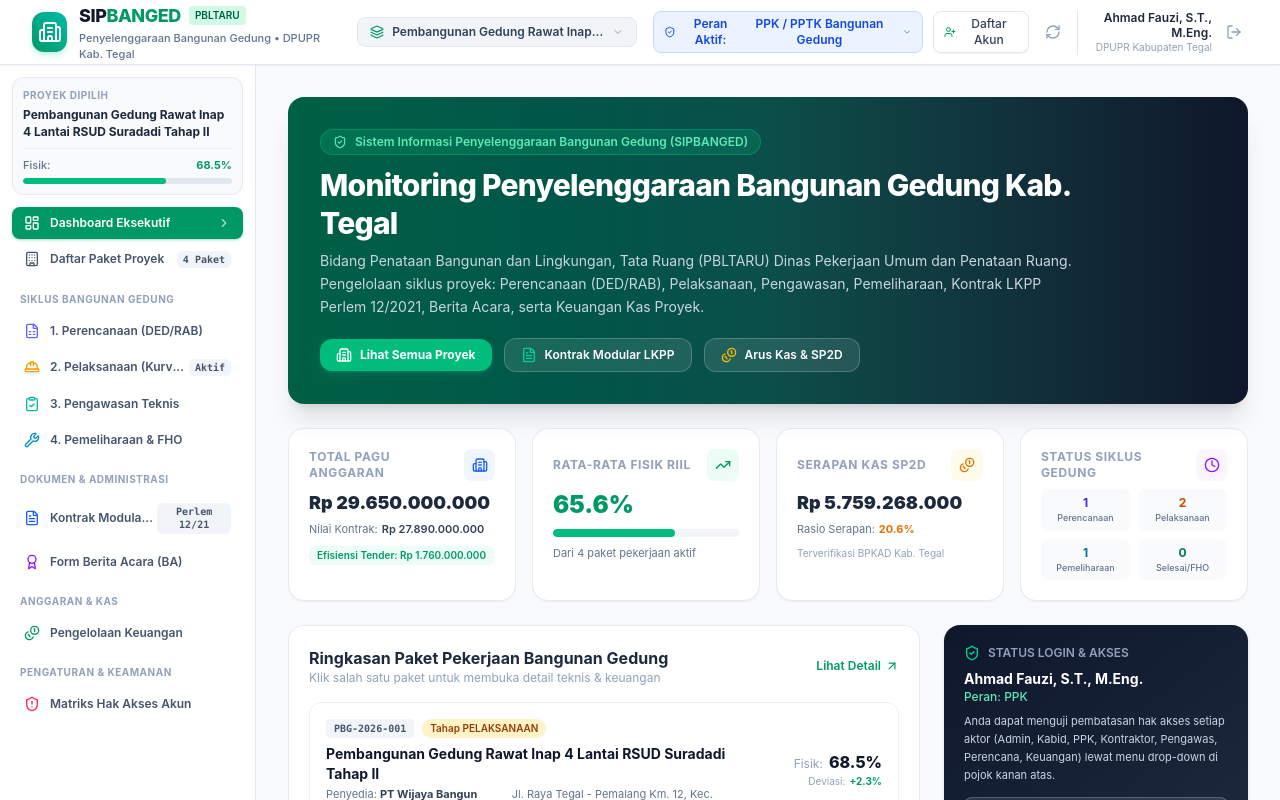
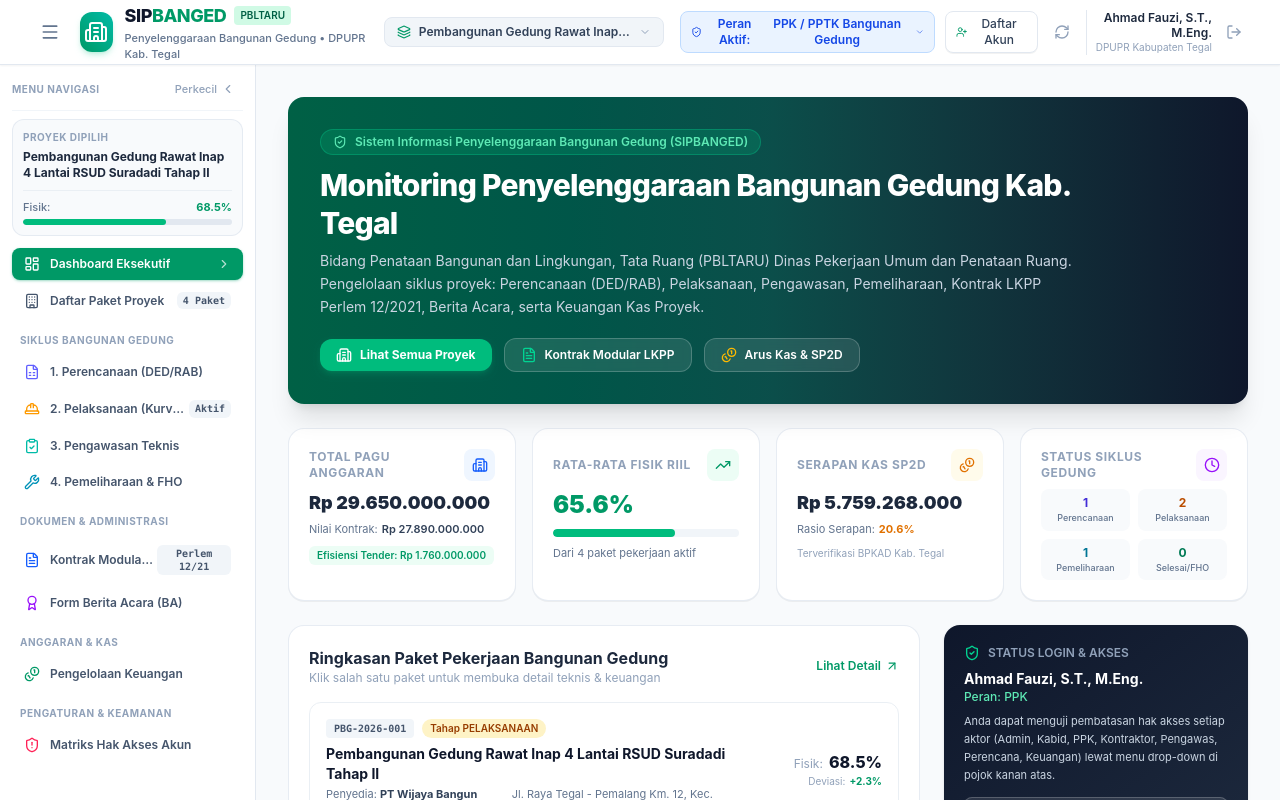
Before and after one commit to sukmaaji002/SIPBANGED, a React (Vite) app: page / in a window 1280 px wide. Shown: the top 800 px of the page. Built offline with nearby package versions, Linux system fonts and the light colour scheme.

Commit message:
Add collapsible sidebar toggle with smooth expand/collapse

```diff
--- a/src/App.tsx
+++ b/src/App.tsx
@@ -19,6 +19,17 @@ const MainApp: React.FC = () => {
   const [activeTab, setActiveTab] = useState<ActiveTab>('dashboard');
   const [isRegisterOpen, setIsRegisterOpen] = useState(false);
   const [isUserManagementOpen, setIsUserManagementOpen] = useState(false);
+  const [isSidebarCollapsed, setIsSidebarCollapsed] = useState(() => {
+    return localStorage.getItem('sipbanged_sidebar_collapsed') === 'true';
+  });
+
+  const toggleSidebar = () => {
+    setIsSidebarCollapsed(prev => {
+      const next = !prev;
+      localStorage.setItem('sipbanged_sidebar_collapsed', String(next));
+      return next;
+    });
+  };
 
   const renderContent = () => {
     switch (activeTab) {
@@ -53,13 +64,20 @@ const MainApp: React.FC = () => {
       <Navbar
         onOpenRegister={() => setIsRegisterOpen(true)}
         onOpenUserManagement={() => setIsUserManagementOpen(true)}
+        isSidebarCollapsed={isSidebarCollapsed}
+        onToggleSidebar={toggleSidebar}
       />
 
       {/* Main Layout */}
-      <div className="flex-1 flex max-w-7xl w-full mx-auto">
-        <Sidebar activeTab={activeTab} setActiveTab={setActiveTab} />
+      <div className="flex-1 flex w-full max-w-[1600px] mx-auto">
+        <Sidebar
+          activeTab={activeTab}
+          setActiveTab={setActiveTab}
+          isCollapsed={isSidebarCollapsed}
+          onToggleCollapse={toggleSidebar}
+        />
 
-        <main className="flex-1 p-4 sm:p-6 lg:p-8 min-w-0 overflow-y-auto">
+        <main className="flex-1 p-4 sm:p-6 lg:p-8 min-w-0 overflow-y-auto transition-all duration-300">
           {renderContent()}
         </main>
       </div>
--- a/src/components/layout/Navbar.tsx
+++ b/src/components/layout/Navbar.tsx
@@ -10,17 +10,22 @@ import {
   ChevronDown,
   Layers,
   RefreshCw,
-  UserPlus
+  UserPlus,
+  Menu
 } from 'lucide-react';
 
 interface NavbarProps {
   onOpenRegister: () => void;
   onOpenUserManagement: () => void;
+  onToggleSidebar?: () => void;
+  isSidebarCollapsed?: boolean;
 }
 
 export const Navbar: React.FC<NavbarProps> = ({
   onOpenRegister,
-  onOpenUserManagement
+  onOpenUserManagement,
+  onToggleSidebar,
+  isSidebarCollapsed
 }) => {
   const {
     currentUser,
@@ -50,11 +55,21 @@ export const Navbar: React.FC<NavbarProps> = ({
 
   return (
     <header className="sticky top-0 z-40 bg-white/95 backdrop-blur-md border-b border-slate-200 shadow-xs no-print">
-      <div className="max-w-7xl mx-auto px-4 sm:px-6 lg:px-8">
+      <div className="max-w-[1600px] mx-auto px-4 sm:px-6 lg:px-8">
         <div className="flex items-center justify-between h-16 gap-4">
 
           {/* Logo & Brand Title */}
           <div className="flex items-center gap-3">
+            {onToggleSidebar && (
+              <button
+                onClick={onToggleSidebar}
+                className="p-2 text-slate-500 hover:text-emerald-700 hover:bg-slate-100 rounded-lg transition-colors"
+                title={isSidebarCollapsed ? "Perbesar Menu (Expand)" : "Perkecil Menu (Collapse)"}
+                aria-label="Toggle Sidebar"
+              >
+                <Menu className="w-5 h-5" />
+              </button>
+            )}
             <div className="w-10 h-10 rounded-xl bg-gradient-to-tr from-emerald-600 to-teal-500 flex items-center justify-center text-white shadow-md shadow-emerald-500/20">
               <Building2 className="w-6 h-6" />
             </div>
--- a/src/components/layout/Sidebar.tsx
+++ b/src/components/layout/Sidebar.tsx
@@ -1,4 +1,4 @@
-import React from 'react';
+import React, { useState } from 'react';
 import { useApp } from '../../context/AppContext';
 import {
   LayoutDashboard,
@@ -11,7 +11,8 @@ import {
   Award,
   Coins,
   ShieldAlert,
-  ChevronRight
+  ChevronRight,
+  ChevronLeft
 } from 'lucide-react';
 
 export type ActiveTab =
@@ -29,10 +30,21 @@ export type ActiveTab =
 interface SidebarProps {
   activeTab: ActiveTab;
   setActiveTab: (tab: ActiveTab) => void;
+  isCollapsed?: boolean;
+  onToggleCollapse?: () => void;
 }
 
-export const Sidebar: React.FC<SidebarProps> = ({ activeTab, setActiveTab }) => {
-  const { currentUser, selectedProject } = useApp();
+export const Sidebar: React.FC<SidebarProps> = ({
+  activeTab,
+  setActiveTab,
+  isCollapsed: controlledCollapsed,
+  onToggleCollapse
+}) => {
+  const [internalCollapsed, setInternalCollapsed] = useState(false);
+  const isCollapsed = controlledCollapsed !== undefined ? controlledCollapsed : internalCollapsed;
+  const toggleCollapse = onToggleCollapse || (() => setInternalCollapsed(prev => !prev));
+
+  const { selectedProject } = useApp();
 
   const navItems: {
     id: ActiveTab;
@@ -44,12 +56,12 @@ export const Sidebar: React.FC<SidebarProps> = ({ activeTab, setActiveTab }) =>
     {
       id: 'dashboard',
       label: 'Dashboard Eksekutif',
-      icon: <LayoutDashboard className="w-4 h-4" />
+      icon: <LayoutDashboard className="w-4 h-4 flex-shrink-0" />
     },
     {
       id: 'projects',
       label: 'Daftar Paket Proyek',
-      icon: <Building className="w-4 h-4" />,
+      icon: <Building className="w-4 h-4 flex-shrink-0" />,
       badge: '4 Paket'
     },
     // SIKLUS 4 TAHAP
@@ -57,60 +69,109 @@ export const Sidebar: React.FC<SidebarProps> = ({ activeTab, setActiveTab }) =>
       id: 'perencanaan',
       label: '1. Perencanaan (DED/RAB)',
       category: 'Siklus Bangunan Gedung',
-      icon: <FileSpreadsheet className="w-4 h-4 text-indigo-500" />
+      icon: <FileSpreadsheet className="w-4 h-4 flex-shrink-0 text-indigo-500" />
     },
     {
       id: 'pelaksanaan',
       label: '2. Pelaksanaan (Kurva S)',
-      icon: <HardHat className="w-4 h-4 text-amber-500" />,
+      icon: <HardHat className="w-4 h-4 flex-shrink-0 text-amber-500" />,
       badge: selectedProject?.stage === 'pelaksanaan' ? 'Aktif' : undefined
     },
     {
       id: 'pengawasan',
       label: '3. Pengawasan Teknis',
-      icon: <ClipboardCheck className="w-4 h-4 text-teal-500" />
+      icon: <ClipboardCheck className="w-4 h-4 flex-shrink-0 text-teal-500" />
     },
     {
       id: 'pemeliharaan',
       label: '4. Pemeliharaan & FHO',
-      icon: <Wrench className="w-4 h-4 text-cyan-600" />
+      icon: <Wrench className="w-4 h-4 flex-shrink-0 text-cyan-600" />
     },
     // DOKUMEN & KONTRAK
     {
       id: 'kontrak',
       label: 'Kontrak Modular LKPP',
       category: 'Dokumen & Administrasi',
-      icon: <FileText className="w-4 h-4 text-blue-600" />,
+      icon: <FileText className="w-4 h-4 flex-shrink-0 text-blue-600" />,
       badge: 'Perlem 12/21'
     },
     {
       id: 'berita-acara',
       label: 'Form Berita Acara (BA)',
-      icon: <Award className="w-4 h-4 text-purple-600" />
+      icon: <Award className="w-4 h-4 flex-shrink-0 text-purple-600" />
     },
     // KEUANGAN
     {
       id: 'keuangan',
       label: 'Pengelolaan Keuangan',
       category: 'Anggaran & Kas',
-      icon: <Coins className="w-4 h-4 text-emerald-600" />
+      icon: <Coins className="w-4 h-4 flex-shrink-0 text-emerald-600" />
     },
     // RBAC
     {
       id: 'rbac-matrix',
       label: 'Matriks Hak Akses Akun',
       category: 'Pengaturan & Keamanan',
-      icon: <ShieldAlert className="w-4 h-4 text-rose-500" />
+      icon: <ShieldAlert className="w-4 h-4 flex-shrink-0 text-rose-500" />
     }
   ];
 
   let currentCategory = '';
 
   return (
-    <aside className="w-64 bg-white border-r border-slate-200 flex flex-col flex-shrink-0 min-h-[calc(100vh-4rem)] p-3 no-print">
+    <aside
+      className={`${
+        isCollapsed ? 'w-16 p-2' : 'w-64 p-3'
+      } bg-white border-r border-slate-200 flex flex-col flex-shrink-0 min-h-[calc(100vh-4rem)] transition-all duration-300 ease-in-out no-print select-none`}
+    >
+      {/* Top Header Toggle Button */}
+      <div className={`flex items-center ${isCollapsed ? 'justify-center' : 'justify-between'} pb-2 mb-2 border-b border-slate-100`}>
+        {!isCollapsed && (
+          <span className="text-[10px] font-bold text-slate-400 uppercase tracking-wider">
+            Menu Navigasi
+          </span>
+        )}
+        <button
+          onClick={toggleCollapse}
+          title={isCollapsed ? "Perbesar Menu (Expand)" : "Perkecil Menu (Collapse)"}
+          className={`flex items-center gap-1 rounded-lg text-slate-400 hover:text-slate-700 hover:bg-slate-100 transition-colors ${
+            isCollapsed ? 'p-1.5 text-slate-500 hover:text-emerald-600 hover:bg-emerald-50' : 'px-2 py-1 text-[11px] font-medium'
+          }`}
+        >
+          {isCollapsed ? (
+            <ChevronRight className="w-4 h-4" />
+          ) : (
+            <>
+              <span>Perkecil</span>
+              <ChevronLeft className="w-3.5 h-3.5" />
+            </>
+          )}
+        </button>
+      </div>
 
       {/* Current Project Brief Badge */}
       {selectedProject && (
+        isCollapsed ? (
+          <div
+            className="mb-3 p-2 rounded-xl bg-slate-50 border border-slate-200/80 flex flex-col items-center justify-center cursor-pointer group relative hover:border-emerald-300 transition-colors"
+            title={`Proyek: ${selectedProject.nama} (Fisik: ${selectedProject.progresFisikRealisasi}%)`}
+          >
+            <div className="w-2 h-2 rounded-full bg-emerald-500 mb-1 animate-pulse" />
+            <span className="text-[10px] font-bold text-emerald-600">
+              {selectedProject.progresFisikRealisasi}%
+            </span>
+
+            {/* Floating Tooltip */}
+            <div className="absolute left-full ml-2 px-3 py-2 bg-slate-900 text-white text-xs rounded-xl shadow-xl whitespace-nowrap opacity-0 group-hover:opacity-100 pointer-events-none transition-all duration-200 z-50">
+              <div className="text-[10px] text-slate-400 font-bold uppercase tracking-wider">Proyek Dipilih</div>
+              <div className="font-semibold text-slate-100 max-w-[200px] truncate">{selectedProject.nama}</div>
+              <div className="flex items-center gap-1.5 mt-1 pt-1 border-t border-slate-800 text-[11px]">
+                <span className="text-slate-400">Realisasi Fisik:</span>
+                <span className="font-bold text-emerald-400">{selectedProject.progresFisikRealisasi}%</span>
+              </div>
+            </div>
+          </div>
+        ) : (
           <div className="mb-3 p-2.5 rounded-xl bg-slate-50 border border-slate-200/80">
             <div className="text-[10px] font-bold text-slate-400 uppercase tracking-wider mb-1">
               Proyek Dipilih
@@ -131,6 +192,7 @@ export const Sidebar: React.FC<SidebarProps> = ({ activeTab, setActiveTab }) =>
               ></div>
             </div>
           </div>
+        )
       )}
 
       {/* Nav List */}
@@ -142,6 +204,41 @@ export const Sidebar: React.FC<SidebarProps> = ({ activeTab, setActiveTab }) =>
           }
 
           const isActive = activeTab === item.id;
+
+          if (isCollapsed) {
+            return (
+              <React.Fragment key={item.id}>
+                {showCategory && <div className="my-2 border-t border-slate-100" />}
+                <button
+                  onClick={() => setActiveTab(item.id)}
+                  className={`w-full flex items-center justify-center p-2.5 rounded-lg transition-all relative group ${
+                    isActive
+                      ? 'bg-emerald-600 text-white shadow-sm shadow-emerald-600/30'
+                      : 'text-slate-600 hover:bg-slate-100 hover:text-slate-900'
+                  }`}
+                >
+                  <span className={isActive ? 'text-white' : ''}>{item.icon}</span>
+
+                  {/* Badge indicator dot if badge exists and not active */}
+                  {item.badge && !isActive && (
+                    <span className="absolute top-2 right-2 w-1.5 h-1.5 rounded-full bg-emerald-500" />
+                  )}
+
+                  {/* Floating tooltip */}
+                  <div className="absolute left-full ml-2 px-3 py-1.5 bg-slate-900 text-white text-xs font-medium rounded-lg shadow-xl whitespace-nowrap opacity-0 group-hover:opacity-100 pointer-events-none transition-all duration-200 z-50">
+                    <div className="flex items-center gap-2">
+                      <span>{item.label}</span>
+                      {item.badge && (
+                        <span className="text-[10px] bg-slate-800 text-emerald-400 px-1.5 py-0.5 rounded font-mono">
+                          {item.badge}
+                        </span>
+                      )}
+                    </div>
+                  </div>
+                </button>
+              </React.Fragment>
+            );
+          }
 
           return (
             <React.Fragment key={item.id}>
@@ -179,13 +276,21 @@ export const Sidebar: React.FC<SidebarProps> = ({ activeTab, setActiveTab }) =>
       </nav>
 
       {/* Footer Info */}
-      <div className="pt-4 border-t border-slate-100 text-center">
+      <div className={`border-t border-slate-100 text-center ${isCollapsed ? 'pt-3' : 'pt-4'}`}>
+        {isCollapsed ? (
+          <div title="DPUPR Kab. Tegal • LKPP Compliant" className="cursor-help">
+            <p className="text-[9px] font-bold text-slate-400">©2026</p>
+          </div>
+        ) : (
+          <>
             <p className="text-[10px] text-slate-400">
               DPUPR Kabupaten Tegal © 2026
             </p>
             <p className="text-[9px] text-slate-400">
               Perlem LKPP No. 12/2021 Compliant
             </p>
+          </>
+        )}
       </div>
 
     </aside>
```
Lines whose indentation alone changed are shown as unchanged.
